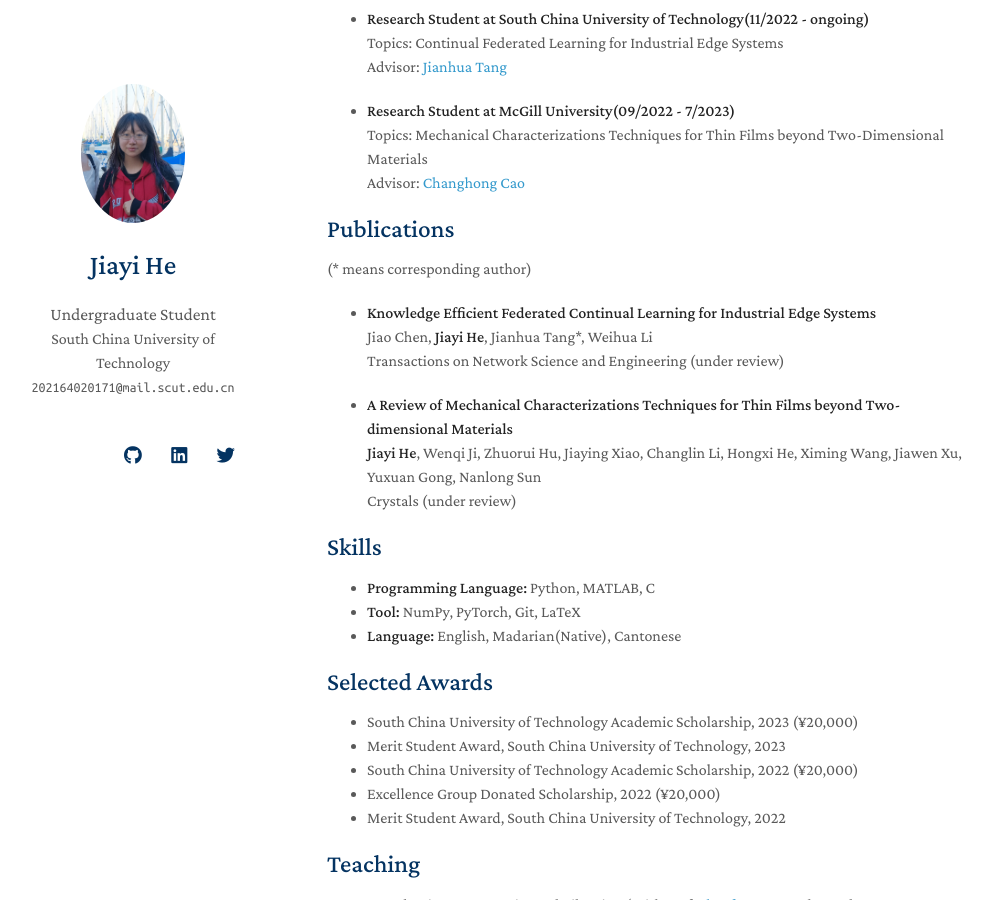
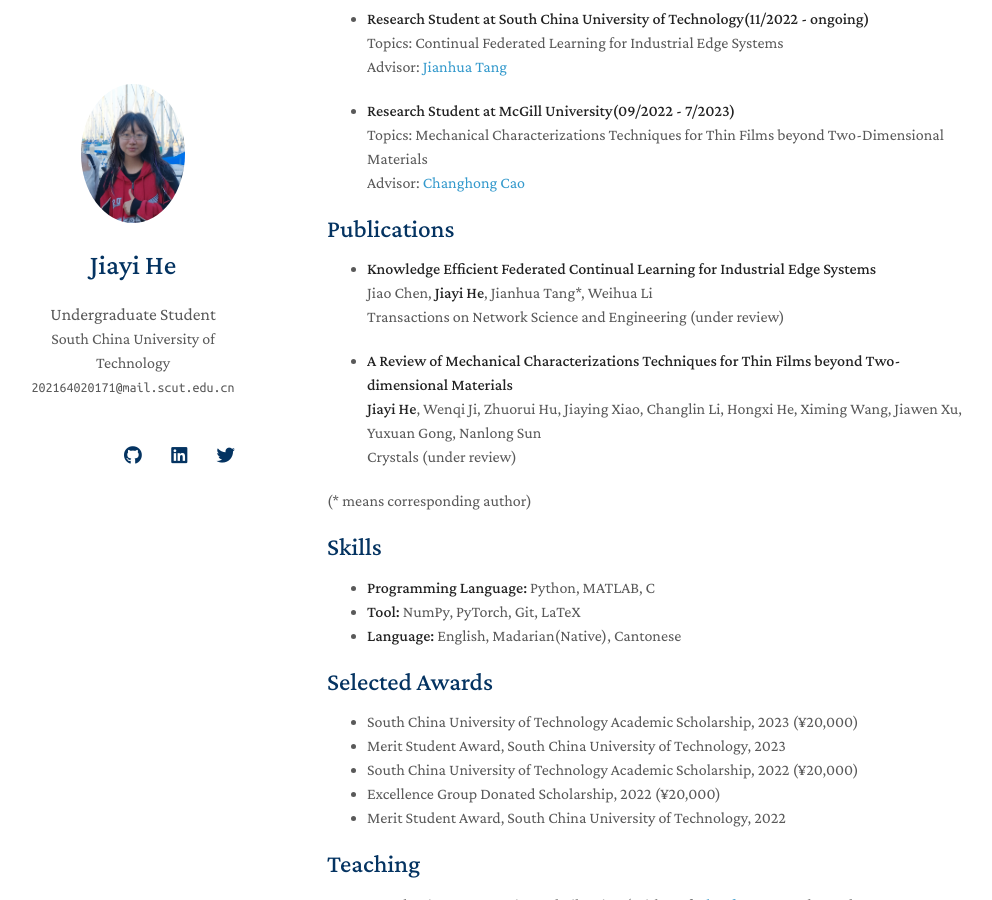
Before and after one commit to ivy3h/ivy3h.github.io, a Jekyll site: the page built from index.md, in a window 1280 px wide and 900 px high, scrolled down 742 px. Shown: the whole window, without its empty margins (143-1135 px from the left). Built offline with Jekyll 4.4.1, drawn with Linux system fonts in a browser that asks for light colours; nearby versions of some CDN libraries; a style sheet for code colours, icons or effects is not loaded; our own code applies the rules of GitHub Pages for plain Markdown files; part of the change alters nothing that is shown.

```diff
--- a/index.md
+++ b/index.md
@@ -42,7 +42,6 @@ Topics: Mechanical Characterizations Techniques for Thin Films beyond Two-Dimens
 [comment]: <## News **[Nov.2023]**>
 
 ## Publications
-(* means corresponding author)
 
 - **Knowledge Efficient Federated Continual Learning for Industrial Edge Systems**
 Jiao Chen, **Jiayi He**, Jianhua Tang*, Weihua Li
@@ -52,8 +51,7 @@ Transactions on Network Science and Engineering (under review)
 **Jiayi He**, Wenqi Ji, Zhuorui Hu, Jiaying Xiao, Changlin Li, Hongxi He, Ximing Wang, Jiawen Xu, Yuxuan Gong, Nanlong Sun
 Crystals (under review)
 
-
-
+(* means corresponding author)
 
 
 ## Skills
```
